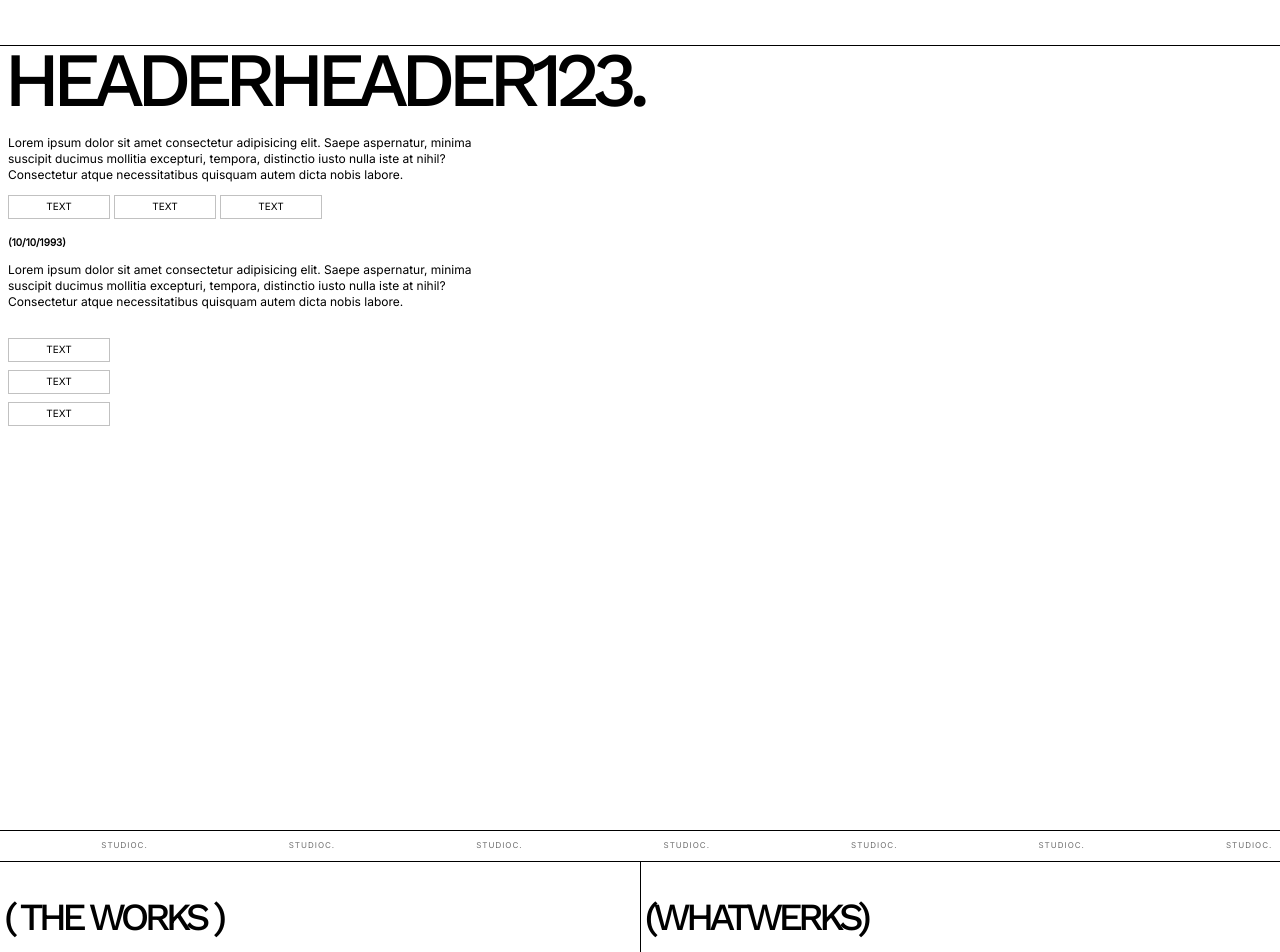
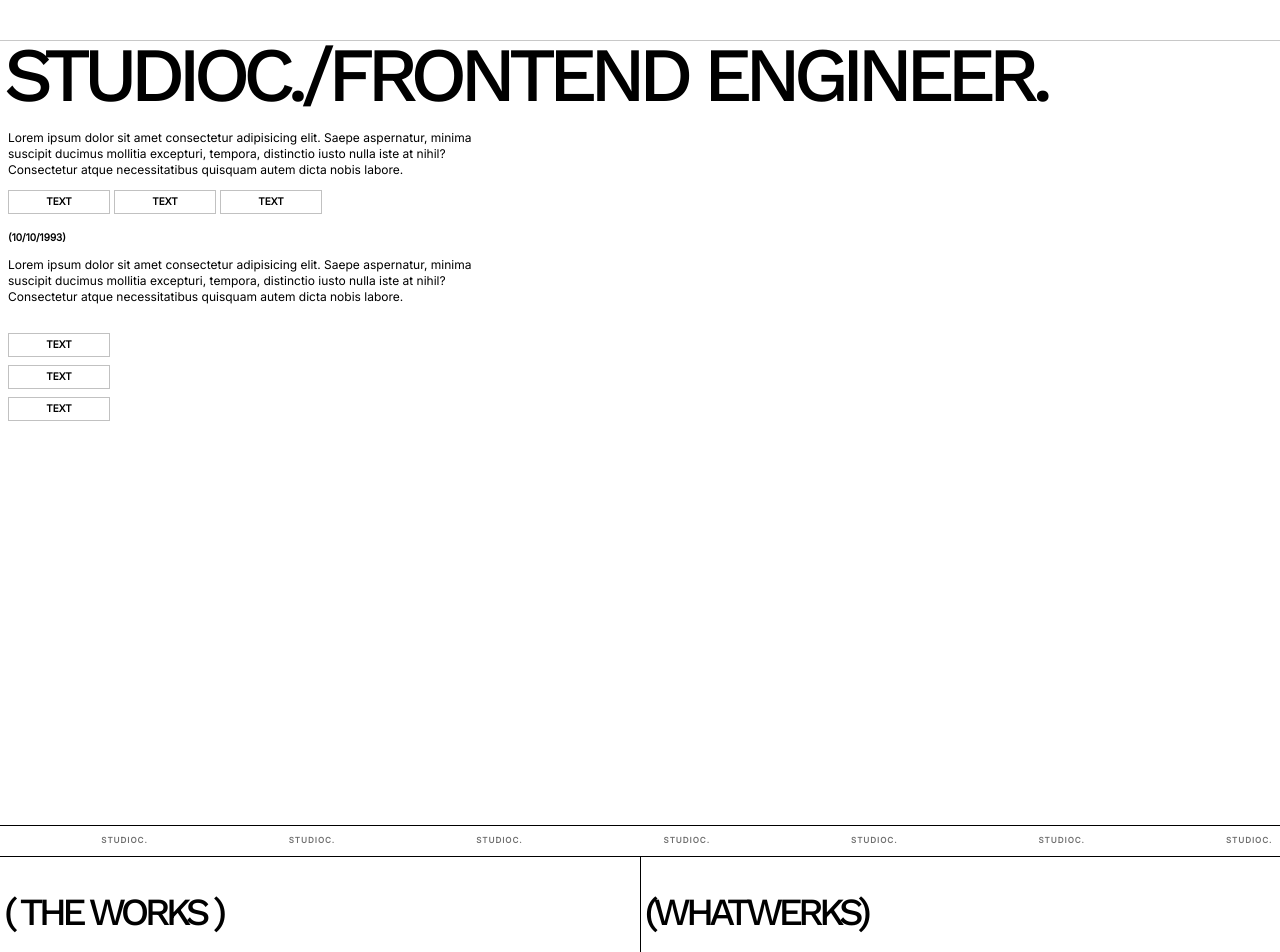
Before and after one commit to studiochin/studiocupdated, a plain HTML site: page index.html in a window 1280 px wide. Shown: the top 952 px of the page. Drawn offline with nearby package versions, Linux system fonts and the light colour scheme.

Commit message:
add some styles

```diff
--- a/index.html
+++ b/index.html
@@ -15,7 +15,7 @@
         <header class="header">
         </header>
         <section class="home home__hero">
-            <h1>HEADERHEADER123.</h1>
+            <h1>STUDIOC./FRONTEND ENGINEER.</h1>
 
             <div class="home__hero__text-card">
                 <p>Lorem ipsum dolor sit amet consectetur adipisicing elit. Saepe aspernatur, minima suscipit ducimus mollitia excepturi, tempora, distinctio iusto nulla iste at nihil? Consectetur atque necessitatibus quisquam autem dicta nobis labore.</p>
@@ -73,11 +73,11 @@
         <section class="showcase__section">
             <div class="showcase showcase--1">
                 <h2 class="showcase__title">( THE WORKS )</h2>
-
+                <img style="margin-top: 40px;padding: 8px;" src="https://placehold.co/600x400" alt="">
             </div>
             <div class="showcase showcase--2">
                 <h2 class="showcase__title">(WHATWERKS)</h2>
-
+                <img style="margin-top: 40px;padding: 8px;" src="https://placehold.co/600x400" alt="">
             </div>
         </section>
     </div>
--- a/main.css
+++ b/main.css
@@ -6,7 +6,7 @@ h1,h2,h3,h4 {
 
 h1 {
     font-size: 6vw;
-    letter-spacing: -0.5rem;
+    letter-spacing: -0.60vw;
     margin: 4px;
     line-height: 0.8;
     font-weight: 500;
@@ -25,11 +25,12 @@ h2 {
 
 .span {
     font-size: 10px;
-    font-weight: bold;
 }
 .span__heading {
     display: block;
     margin-bottom: 12px;
+    font-weight: bold;
+
 }
 
 p,span,label,a {
@@ -39,8 +40,8 @@ p,span,label,a {
 }
 
 .header {
-    height: 45px;
-    border-bottom: 1px solid #000;
+    height: 40px;
+    border-bottom: 1px solid #c8c8c8;
 }
 
 .home__hero {
@@ -63,8 +64,11 @@ p,span,label,a {
     text-decoration: none;
     border: 1px solid #C1C1C1;
     line-height: 2;
-    font-weight: 500;
-
+    font-weight: bold;
+    transition: .2s all ease-in;
+}
+.btn:hover {
+    border-color: #000;
 }
 .btn.btn--default {
 
@@ -116,6 +120,8 @@ p,span,label,a {
     .marquee__group p {
         font-size: 8px;
         letter-spacing: 1px;
+        font-weight: bold;
+
     }
 
     @media (prefers-reduced-motion: reduce) {
@@ -147,6 +153,8 @@ p,span,label,a {
 .showcase__section {
     display: flex;
     min-height: 780px;
+    border-bottom: 1px solid #000;
+    margin-bottom: 80px;
 }
 .showcase {
     width: 50%;
```
